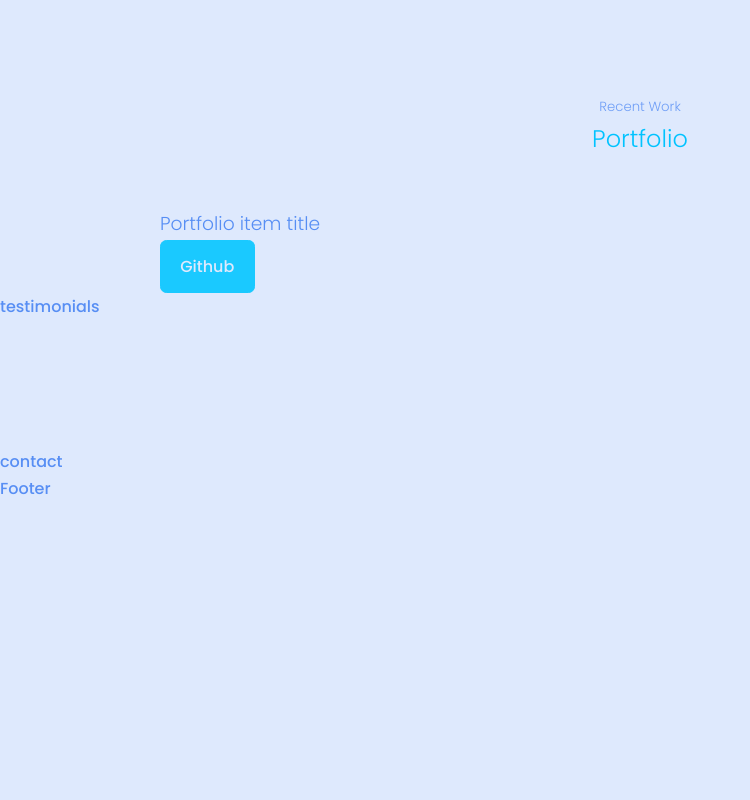
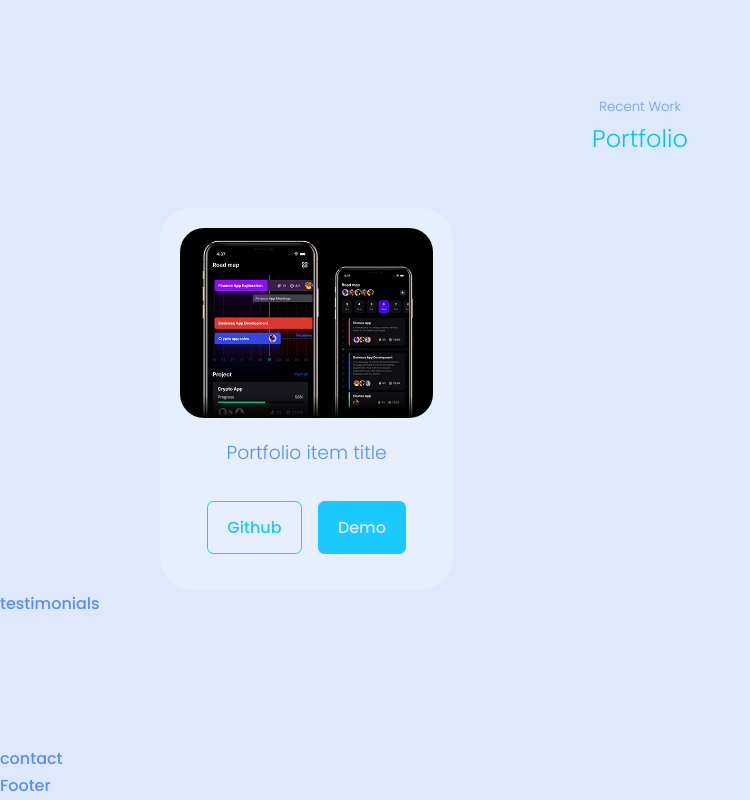
Before and after one commit to alexrosen45/person_website_v3, a React (Create React App) app in the folder personal_website-v3/: page / in a window 1280 px wide. Shown: the part 2065-2865 px from the top of the page, without its empty margins (0-750 px from the left). Before the commit the page ends 2567 px from the top, so only its background shows below. Built offline with nearby package versions, Linux system fonts and the light colour scheme.

Commit message:
portfolio

```diff
--- a/personal_website-v3/src/components/portfolio/portfolio.css
+++ b/personal_website-v3/src/components/portfolio/portfolio.css
@@ -0,0 +1,51 @@
+.portfolio__container {
+    display: grid;
+    grid-template-columns: repeat(3, 1fr);
+    gap: 2.5rem;
+}
+
+.portfolio__item {
+    background: var(--color-bg-variant);
+    padding: 1.2rem;
+    border-radius: 2rem;
+    border: 1px solid transparent;
+    transition: var(--transition);
+}
+
+.portfolio__item:hover {
+    border-color: var(--color-primary-variant);
+    background: transparent;
+}
+
+.portfolio__item-image {
+    border-radius: 1.5rem;
+    overflow: hidden;
+}
+
+.portfolio__item h3 {
+    margin: 1.2rem 0 2rem;
+    text-align: center;
+}
+
+.portfolio__buttons {
+    display: flex;
+    justify-content: center;
+    gap: 1rem;
+    margin-bottom: 1rem;
+}
+
+/* media queries for medium devices */
+@media screen and (max-width: 1024px) {
+    .portfolio__container {
+        grid-template-columns: 1fr 1fr;
+        gap: 1.2rem;
+    }
+}
+
+/* media queries for small devices */
+@media screen and (max-width: 600px) {
+    .portfolio__container {
+        grid-template-columns: 1fr;
+        gap: 1rem;
+    }
+}
--- a/personal_website-v3/src/components/portfolio/portfolio.jsx
+++ b/personal_website-v3/src/components/portfolio/portfolio.jsx
@@ -1,5 +1,6 @@
 import React from 'react'
-import './portfolio'
+import './portfolio.css'
+import Image1 from '../../assets/portfolio4.jpg'
 
 const portfolio = () => {
     return (
@@ -10,8 +11,12 @@ const portfolio = () => {
             <div className="container portfolio__container">
                 <article className="portfolio__item">
                     <div className="portfolio__item-image">
-                        <h3>Portfolio item title</h3>
-                        <a href="" className='btn btn-primary'>Github</a>
+                        <img src={Image1} alt="portfolio-image-1" />
+                    </div>
+                    <h3>Portfolio item title</h3>
+                    <div className="portfolio__buttons">
+                        <a href="" className='btn'>Github</a>
+                        <a href="" className='btn btn-primary'>Demo</a>
                     </div>
                 </article>
             </div>
```
